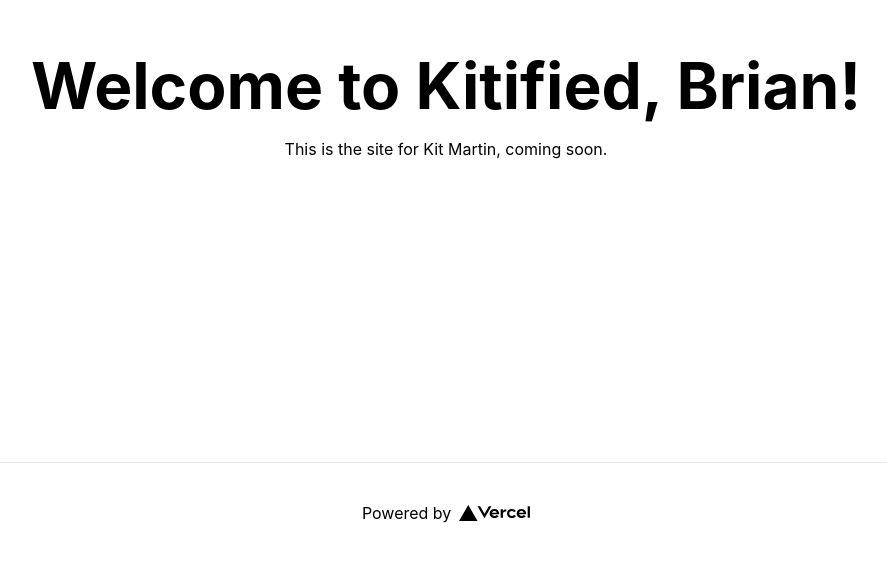
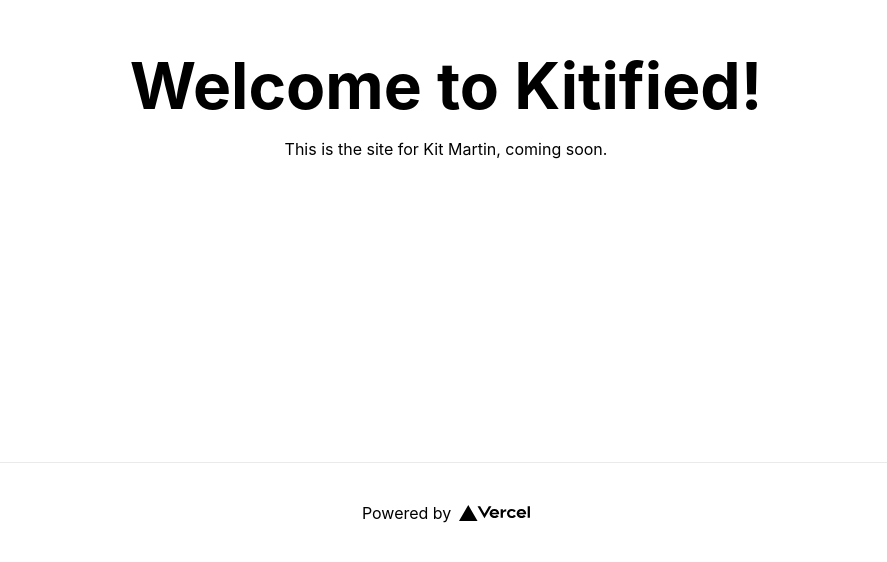
Before and after one commit to jssblck/kitified-dev, a Next.js app: page / in a window 1280 px wide. Shown: the part 238-800 px from the top of the page, without its empty margins (194-1081 px from the left). Built offline with nearby package versions, Linux system fonts and the light colour scheme.

Commit message:
Revert "Say hi to Brian"

```diff
--- a/pages/index.js
+++ b/pages/index.js
@@ -10,7 +10,7 @@ export default function Home() {
 
       <main>
         <h1 className="title">
-          Welcome to Kitified, Brian!
+          Welcome to Kitified!
         </h1>
 
         <p>This is the site for Kit Martin, coming soon.</p>
```
